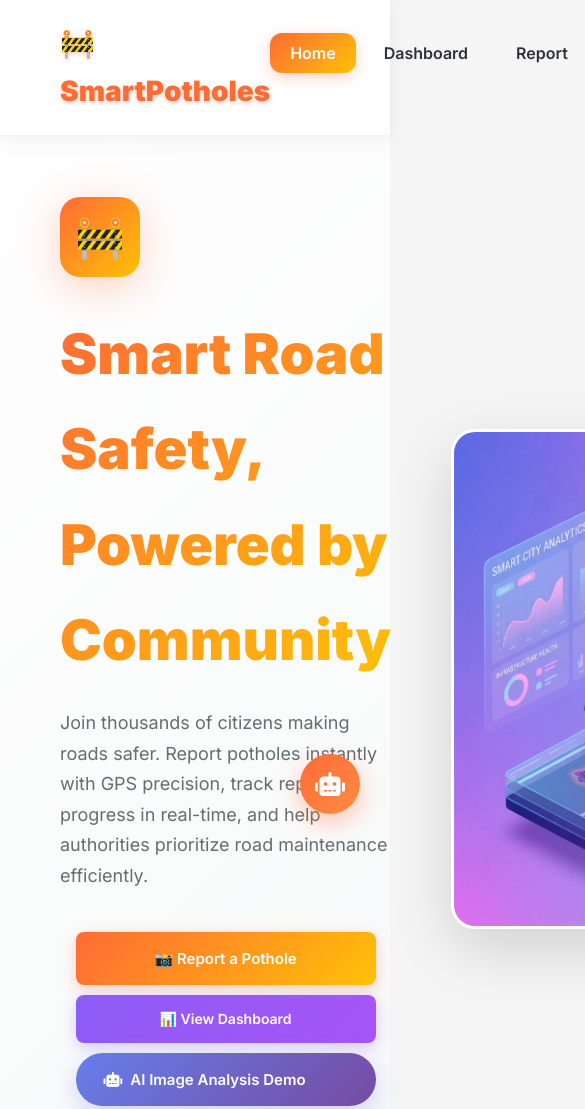
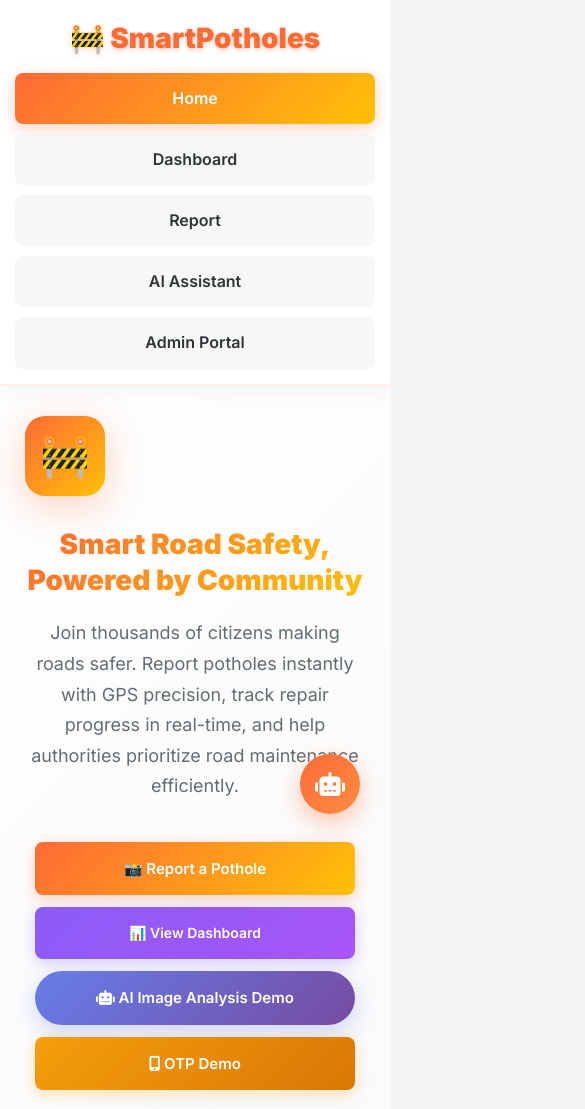
Before and after one commit to ravi-ranjan12/pothole-reporting-website, a website: page index.html in a window 390 px wide. Shown: the top 1109 px of the page, 585 px wide, since content can reach past the window. Drawn offline with Linux system fonts and the light colour scheme.

Commit message:
Improve layout spacing and visual balance

```diff
--- a/style.css
+++ b/style.css
@@ -1058,3 +1058,174 @@ footer {
     width: 100%;
   }
 }
+/* ===========================
+   MOBILE RESPONSIVENESS (SAMSUNG/ANDROID FIX)
+   =========================== */
+
+/* Force global box-sizing for safety */
+* {
+    box-sizing: border-box;
+    -webkit-tap-highlight-color: transparent;
+    /* Removes blue highlight on tap */
+}
+
+/* Tablet & Mobile Breakpoints */
+@media screen and (max-width: 1024px) {
+
+    /* GLOBAL LAYOUT FIXES */
+    html,
+    body {
+        overflow-x: hidden !important;
+        width: 100% !important;
+        margin: 0 !important;
+        padding: 0 !important;
+        max-width: 100vw !important;
+        position: relative;
+    }
+
+    /* 1. HERO SECTION */
+    .hero {
+        display: flex !important;
+        flex-direction: column !important;
+        text-align: center;
+        padding: 30px 15px !important;
+        /* Smaller padding for narrow screens */
+        height: auto !important;
+        min-height: auto !important;
+        gap: 30px;
+        justify-content: center;
+        width: 100% !important;
+    }
+
+    .hero-content {
+        width: 100% !important;
+        max-width: 100% !important;
+        margin: 0 auto 20px;
+        padding: 0 10px;
+        /* Prevent text touching edges */
+    }
+
+    /* Flexbox child sizing fix for Android */
+    .hero-content>* {
+        max-width: 100%;
+    }
+
+    .hero h1 {
+        font-size: 28px !important;
+        /* Slightly smaller for narrow screens */
+        line-height: 1.3;
+        word-wrap: break-word;
+        /* Prevent long words breaking layout */
+    }
+
+    .hero-image-wrap {
+        width: 100% !important;
+        margin: 20px auto 0;
+        overflow: hidden;
+        /* Prevent image overflow */
+    }
+
+    .hero-image-wrap img {
+        width: 100% !important;
+        height: auto !important;
+        display: block;
+        margin: 0 auto;
+        max-width: 350px !important;
+    }
+
+    /* 2. BUTTONS */
+    .hero-buttons {
+        display: flex;
+        flex-direction: column !important;
+        gap: 12px;
+        /* Consistent gap */
+        width: 100% !important;
+        max-width: 100% !important;
+        margin: 0 auto;
+        padding: 0 10px;
+    }
+
+    .hero-buttons a,
+    .hero-buttons button {
+        width: 100% !important;
+        display: block;
+        margin: 0 !important;
+        text-align: center;
+        padding: 14px 0 !important;
+        /* Larger touch area */
+    }
+
+    /* 3. STATS SECTION */
+    .stats {
+        padding: 40px 15px !important;
+        width: 100% !important;
+    }
+
+    .stats-grid {
+        display: flex;
+        flex-direction: column !important;
+        gap: 20px;
+        width: 100% !important;
+    }
+
+    .stat-item {
+        width: 100% !important;
+        min-width: 0;
+        /* Flexbox fix */
+    }
+
+    /* 4. NAVBAR */
+    .navbar {
+        flex-direction: column !important;
+        padding: 15px !important;
+        height: auto !important;
+        width: 100% !important;
+        align-items: center !important;
+    }
+
+    .nav-links {
+        flex-direction: column !important;
+        width: 100% !important;
+        gap: 10px;
+        padding: 0;
+        margin: 10px 0 0 0;
+    }
+
+    .nav-links li {
+        width: 100%;
+        margin: 0;
+    }
+
+    .nav-links a {
+        display: block;
+        width: 100%;
+        padding: 12px;
+        text-align: center;
+        background: rgba(0, 0, 0, 0.03);
+        /* Slight background for tap target visibility */
+        border-radius: 8px;
+    }
+
+    /* 5. ROAD VIEW OVERLAY */
+    .road-view-section {
+        padding: 40px 15px !important;
+    }
+
+    .road-overlay-content {
+        flex-direction: column !important;
+        padding: 30px 15px !important;
+        width: 100% !important;
+    }
+
+    /* 6. FEATURES GRID */
+    .feature-grid {
+        display: flex;
+        flex-direction: column;
+        gap: 25px;
+        padding: 0 10px;
+    }
+
+    .feature-card {
+        width: 100% !important;
+    }
+}
```
